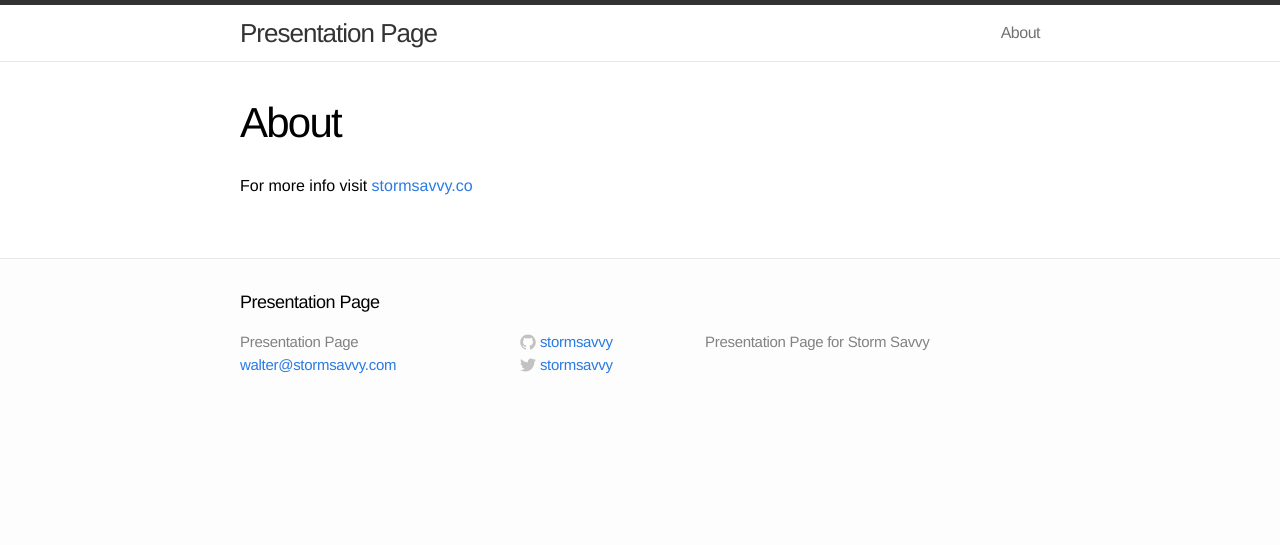
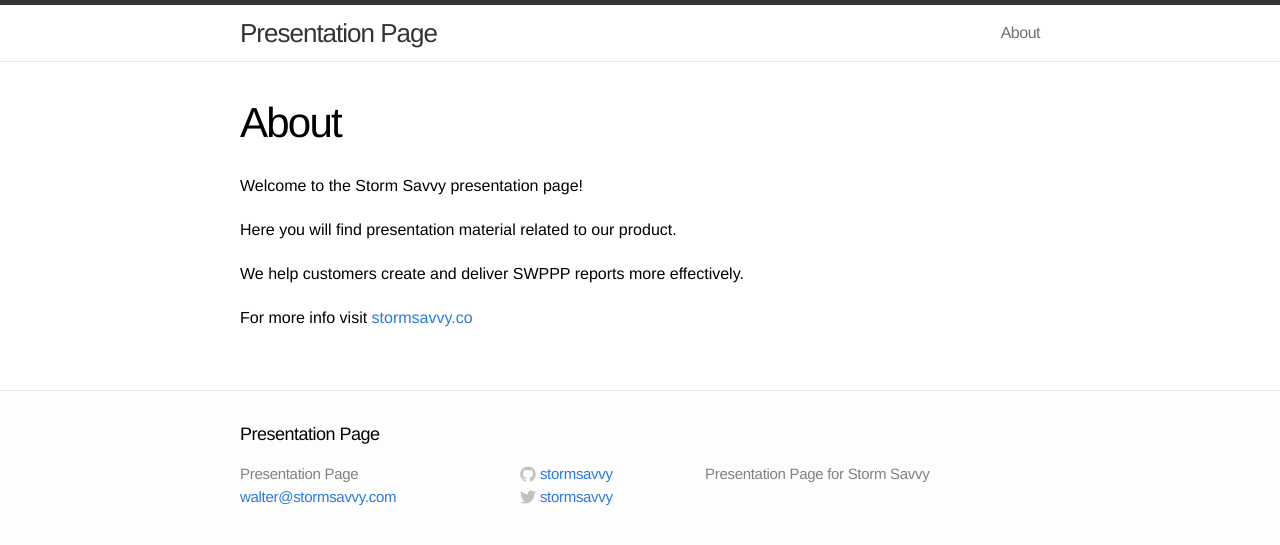
Before and after one commit to stormsavvy/stormsavvy.github.io, a Jekyll site: the page built from about.md, in a window 1280 px wide. Shown: the top 545 px of the page. Built offline with Jekyll 4.4.1, drawn with Linux system fonts in a browser that asks for light colours.

Commit message:
76663852 update about page

```diff
--- a/about.md
+++ b/about.md
@@ -4,4 +4,10 @@ title: About
 permalink: /about/
 ---
 
+Welcome to the Storm Savvy presentation page!
+
+Here you will find presentation material related to our product.
+
+We help customers create and deliver SWPPP reports more effectively.
+
 For more info visit [stormsavvy.co](http://stormsavvy.co/)
```
